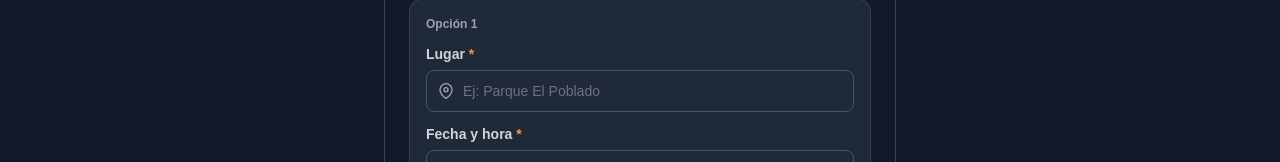
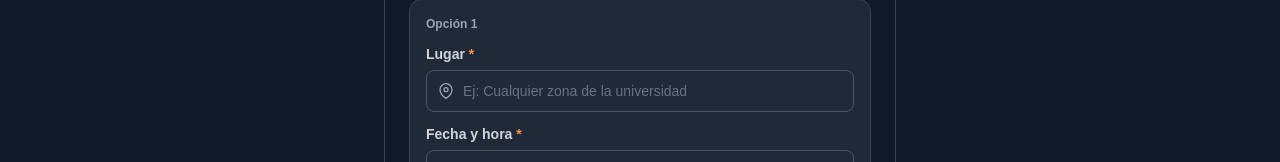
Before and after one commit to miguelgomezt/Ingenier-a-Web-Frontend-MGT, a React (Vite) app: page /parches/1/planes/nuevo in a window 1280 px wide. Shown: the part 552-714 px from the top of the page. Built offline with nearby package versions, Linux system fonts and the light colour scheme; sample sign-in values are in the browser's storage.

Commit message:
Cambio de ejemplo

```diff
--- a/src/pages/CrearPlanPage.jsx
+++ b/src/pages/CrearPlanPage.jsx
@@ -209,7 +209,7 @@ function CrearPlanPage() {
                   value={opt.Place}
                   onChange={e => handleOptionChange(index, 'Place', e.target.value)}
                   error={errors[`option_${index}_Place`]}
-                  placeholder="Ej: Parque El Poblado"
+                  placeholder="Ej: Cualquier zona de la universidad"
                   icon={FiMapPin}
                   required
                 />
```
